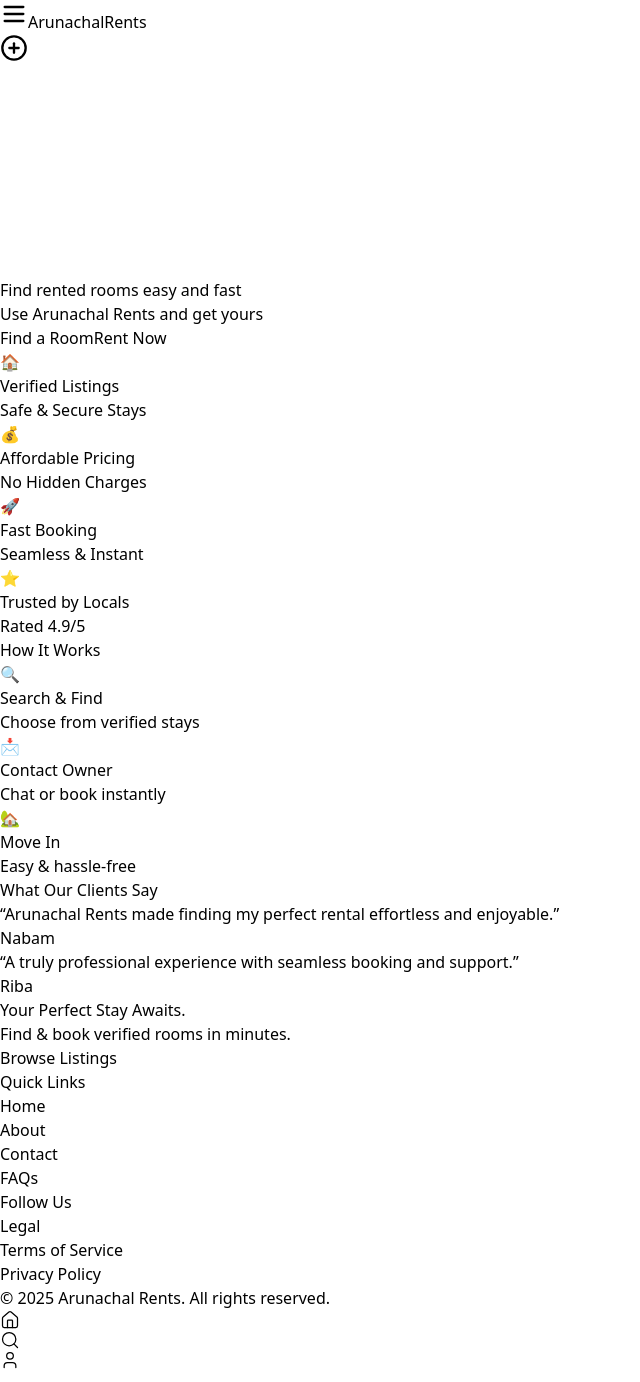
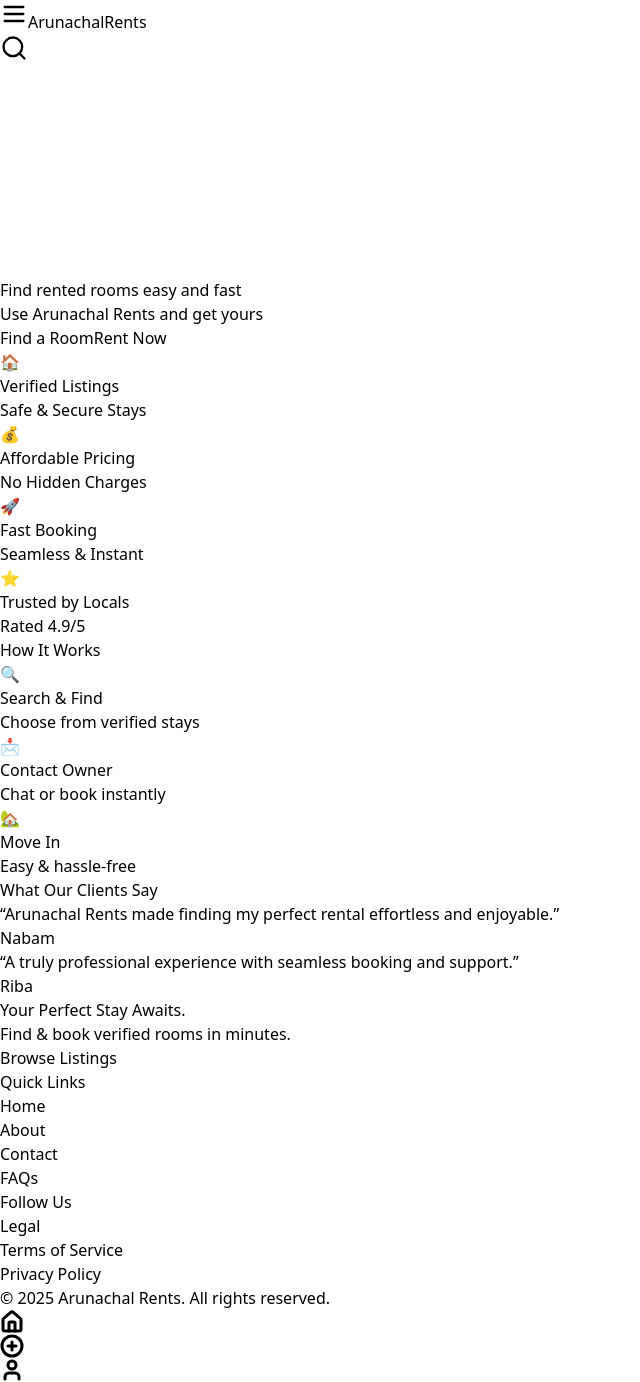
Before and after one commit to tunu7/arunachalrents, a Next.js app: page / in a window 1280 px wide. Shown: the whole page, without its empty margins (0-640 px from the left). Built offline with nearby package versions, Linux system fonts and the light colour scheme; no server answers.

Commit message:
footernavbar

```diff
--- a/src/app/page.tsx
+++ b/src/app/page.tsx
@@ -3,7 +3,7 @@
 export default function Home() {
   return (
     <div className="min-h-screen mb-8 pb-8 bg-white text-black">
-     {/* Hero Section */} <section className="w-full flex flex-col items-center text-center py-24 px-6">
+     {/* Hero Section */} <section className="w-full flex flex-col items-center text-center py-12 px-4">
           <h1 className="text-4xl md:text-6xl font-extrabold">
             Find rented rooms easy and fast
           </h1>
--- a/src/components/Footer.tsx
+++ b/src/components/Footer.tsx
@@ -1,7 +1,7 @@
 "use client";
 
 import Link from "next/link";
-import { Home, Search, User as UserIcon } from "lucide-react";
+import { Home, PlusCircle, User as UserIcon } from "lucide-react";
 import { useEffect, useState } from "react";
 import { auth } from "../lib/firebaseClient";
 import { onAuthStateChanged, User } from "firebase/auth";
@@ -19,18 +19,19 @@
   return (
     <footer className="fixed bottom-0 w-full bg-white shadow-md p-1 flex justify-around items-center border-t">
       <Link href="/" className="p-3 rounded-lg hover:bg-gray-200 transition">
-        <Home size={20} strokeWidth={1.5} className="text-black" />
+        <Home size={24} strokeWidth={3} className="text-gray-900" />
       </Link>
-      <Link href="/search" className="p-2 rounded-lg hover:bg-gray-200 transition">
-        <Search size={20} strokeWidth={1.5} className="text-black" />
+      {/* Add Room Button (Moved from Navbar) */}
+      <Link href="/add-room" aria-label="Add Room">
+        <PlusCircle size={24} strokeWidth={3} className="text-gray-900 hover:text-green-600 transition" />
       </Link>
       {user ? (
         <Link href="/profile" className="p-2 rounded-lg hover:bg-gray-200 transition">
-          <UserIcon size={20} strokeWidth={1.5} className="text-black" />
+          <UserIcon size={24} strokeWidth={3} className="text-gray-900" />
         </Link>
       ) : (
         <Link href="/auth/login" className="p-2 rounded-lg hover:bg-gray-200 transition">
-          <UserIcon size={20} strokeWidth={1.5} className="text-black" />
+          <UserIcon size={24} strokeWidth={3} className="text-gray-900" />
         </Link>
       )}
     </footer>
--- a/src/components/Navbar.tsx
+++ b/src/components/Navbar.tsx
@@ -2,7 +2,7 @@
 
 import { useState } from "react";
 import Link from "next/link";
-import { Menu, PlusCircle } from "lucide-react";
+import { Menu, Search, PlusCircle } from "lucide-react";
 import Sidebar from "./Sidebar";
 
 export default function Navbar() {
@@ -11,7 +11,7 @@
   return (
     <>
       {/* Navbar */}
-      <nav className="p-3 bg-white shadow-md flex items-center justify-between">
+      <nav className="p-3 px-6 bg-white shadow-md flex items-center justify-between">
         {/* Sidebar Toggle Button */}
         <button
           onClick={() => setIsSidebarOpen(true)}
@@ -26,9 +26,9 @@
           ArunachalRents
         </Link>
 
-        {/* Add Room Button */}
-        <Link href="/add-room" aria-label="Add Room">
-          <PlusCircle size={28} className="text-gray-700 hover:text-green-600 transition" />
+        {/* Search Button (Moved from Footer) */}
+        <Link href="/search" aria-label="Search">
+          <Search size={28} className="text-gray-700 hover:text-blue-600 transition" />
         </Link>
       </nav>
 
```
